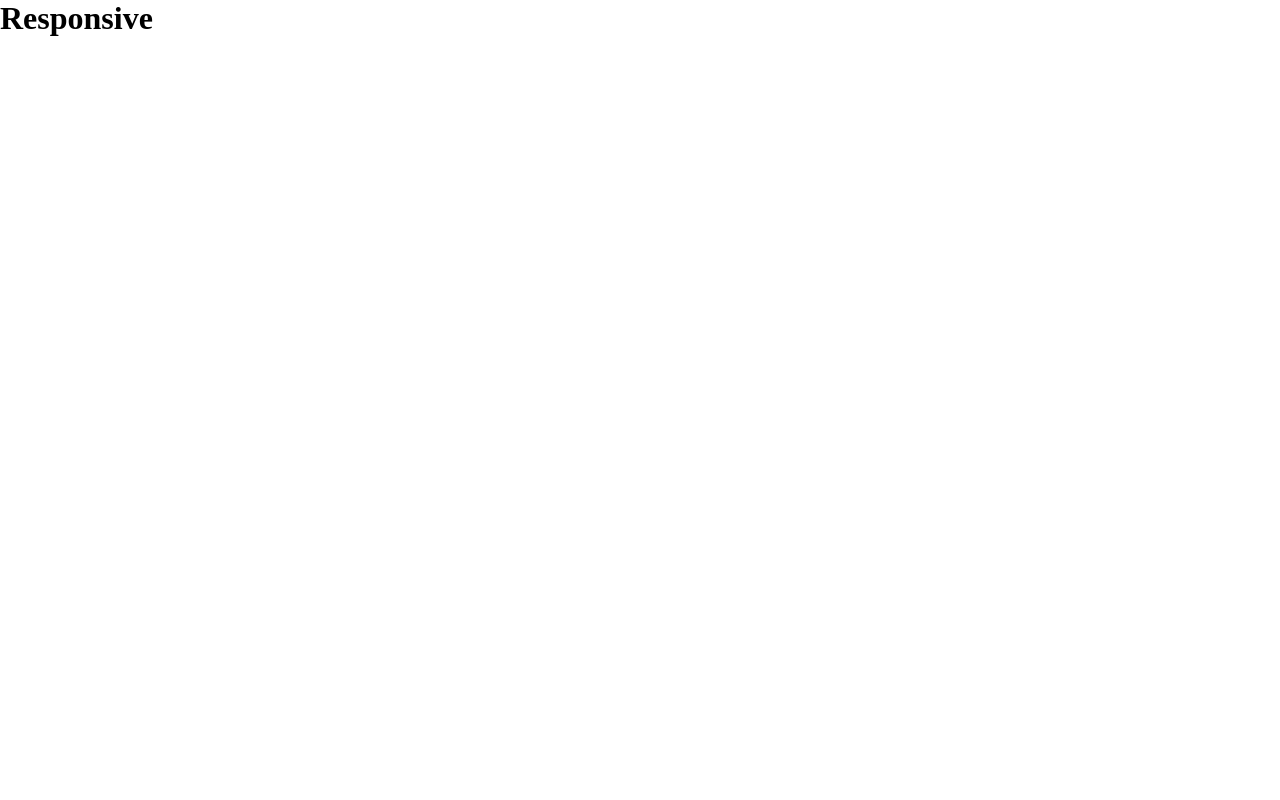
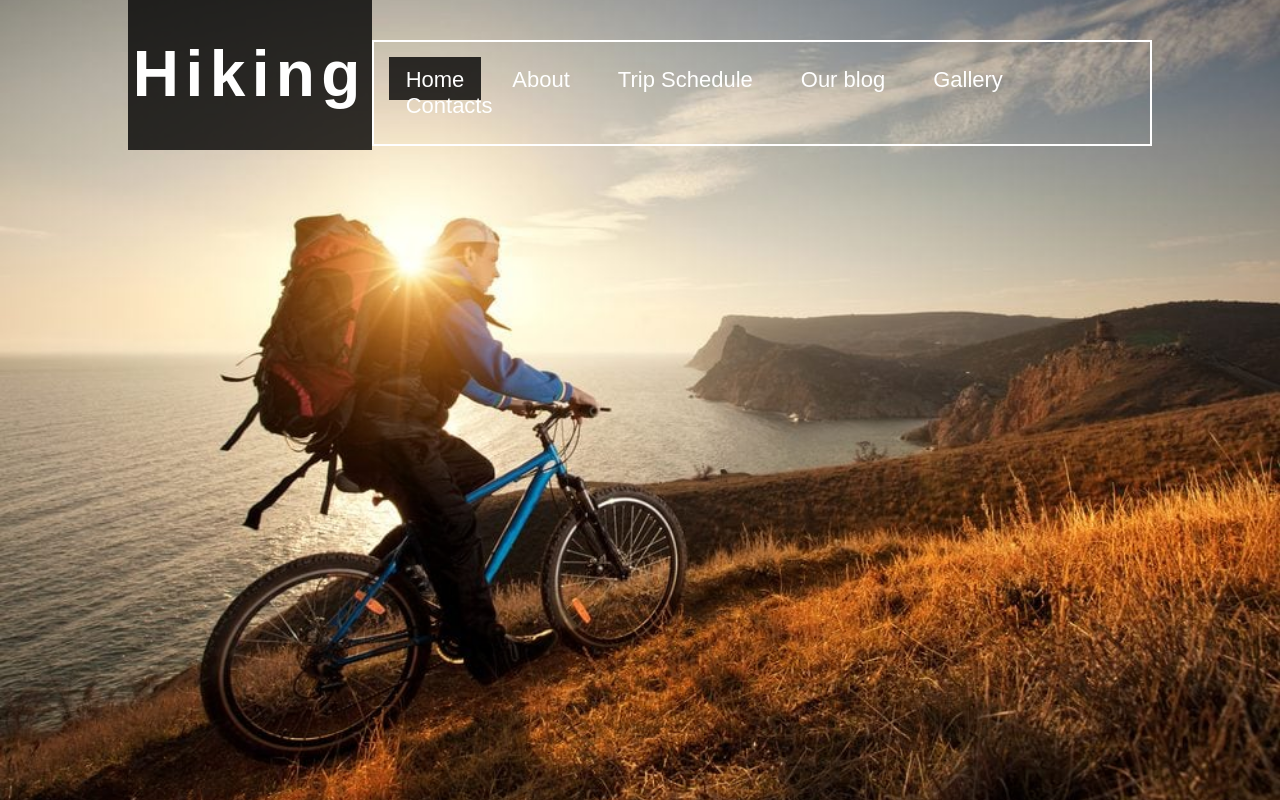
Before and after one commit to Jonibek01/responsive-website, a plain HTML site: page index.html in a window 1280 px wide. Drawn offline with Linux system fonts and the light colour scheme; a web font is replaced by a local one.

Commit message:
Update index.html

```diff
--- a/index.html
+++ b/index.html
@@ -3,11 +3,42 @@
 <head>
     <meta charset="UTF-8">
     <meta name="viewport" content="width=device-width, initial-scale=1.0">
+    <link rel="stylesheet" href="https://cdnjs.cloudflare.com/ajax/libs/font-awesome/4.7.0/css/font-awesome.min.css">
     <link rel="stylesheet" href="css/style.css">
     <title>Resposive</title>
 
 </head>
 <body>
-    <h1>Responsive</h1>
+    <header>
+        <div class="bg-image">
+            <nav class="navbar">
+                <div class="logo">
+                    <h1><a href="#">Hiking</a></h1>
+                </div>
+                <div class="navbar-menu">
+                    <li class="nav-items"><a href="#" class="nav-links ">Home</a></li>
+                    <li class="nav-items"><a href="#" class="nav-links ">About</a>
+                        <ul class="submenu">
+                            <li><a href="#">Testimonials</a></li>
+                            <li><a href="#">Archives</a></li>
+                            <li><a href="#">FAQs</a></li>
+                        </ul>
+                    </li>
+                    <li class="nav-items"><a href="#" class="nav-links ">Trip Schedule</a></li>
+                    <li class="nav-items"><a href="#" class="nav-links ">Our blog</a></li>
+                    <li class="nav-items"><a href="#" class="nav-links ">Gallery</a>
+
+                    </li>
+                    <li class="nav-items"><a href="#" class="nav-links ">Contacts</a></li>
+                </div>
+            </nav>
+        </div>
+    </header>
+
+
+
+    <section>
+
+    </section>
 </body>
 </html>
```
